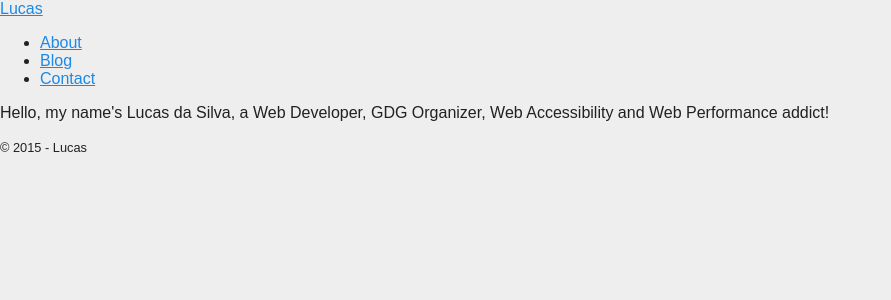
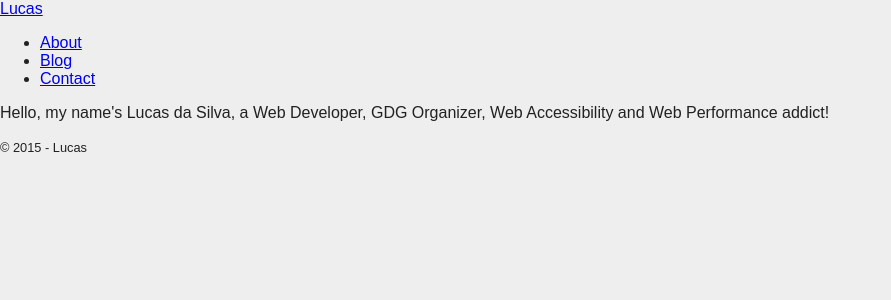
Before and after one commit to AgtLucas/the-legacy, a Jekyll site: the page built from index.html, in a window 1280 px wide. Shown: the top 300 px of the page, without its empty margins (0-891 px from the left). Built offline with Jekyll 4.4.1, drawn with Linux system fonts in a browser that asks for light colours.

Commit message:
Update colors

```diff
--- a/src/_sass/_base.scss
+++ b/src/_sass/_base.scss
@@ -2,7 +2,3 @@ body {
   background: $aww;
   color: $ablack;
 }
-
-a {
-  color: #1E88E5;
-}
```
Also changed, not shown: css/main.css (+1 -1 lines).
